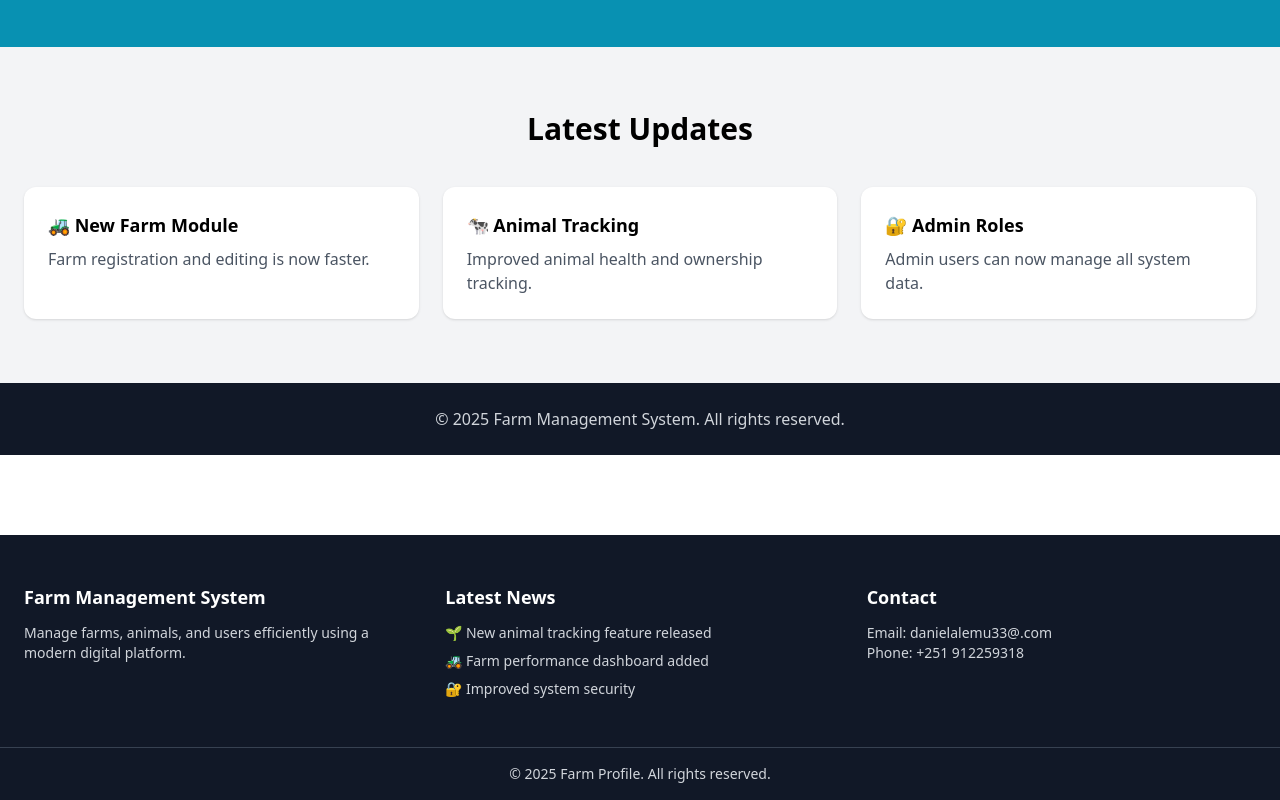
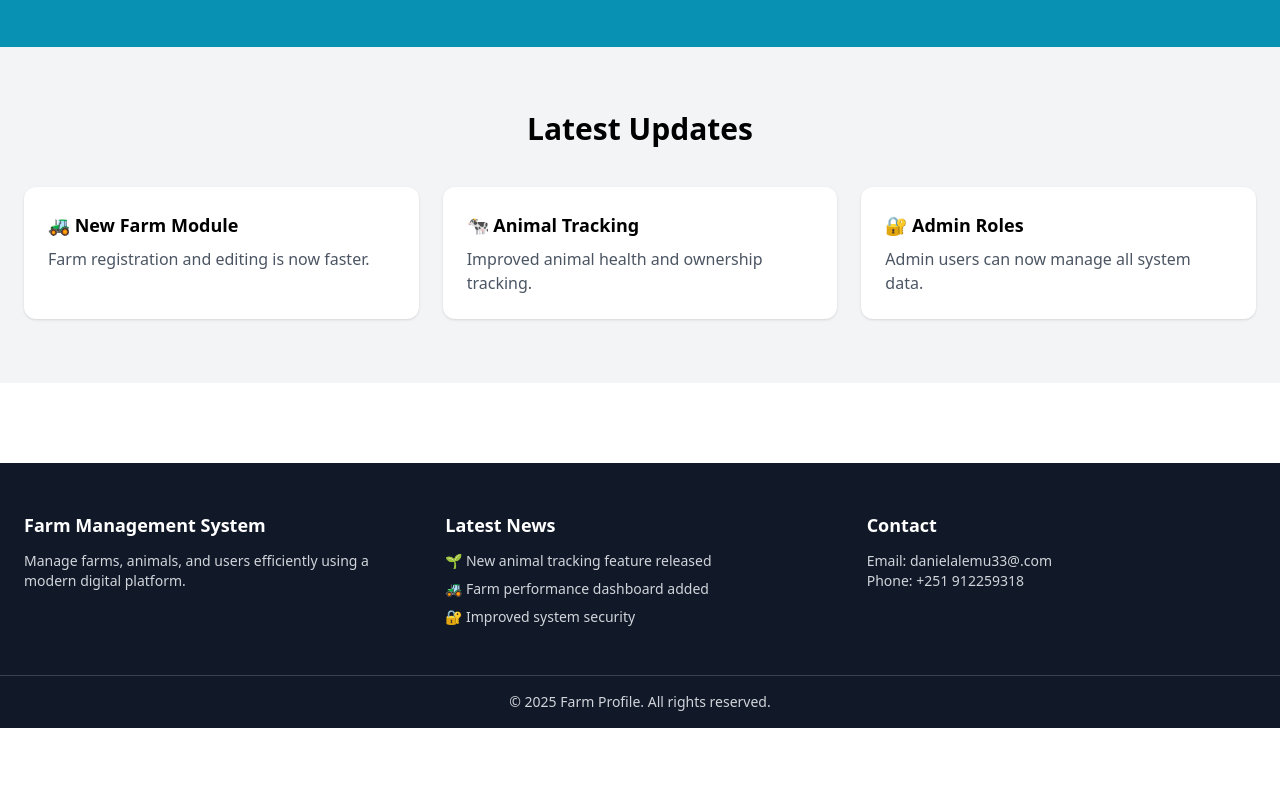
Before and after one commit to dany977/final_aau_frontends, a React (Vite) app: page / in a window 1280 px wide. Shown: the part 1265-2065 px from the top of the page. After the commit the page ends 1993 px from the top, so only its background shows below. Built offline with nearby package versions, Linux system fonts and the light colour scheme.

Commit message:
Fix App.jsx, Home.jsx, Footer.jsx

```diff
--- a/src/pages/Home.jsx
+++ b/src/pages/Home.jsx
@@ -131,15 +131,6 @@ export default function Home() {
         </div>
       </section>
 
-      {/* FOOTER */}
-      <footer className="bg-gray-900 text-gray-300 py-6">
-        <div className="max-w-7xl mx-auto text-center">
-          <p>
-            © {new Date().getFullYear()} Farm Management System. All rights
-            reserved.
-          </p>
-        </div>
-      </footer>
     </div>
   );
 }
```
